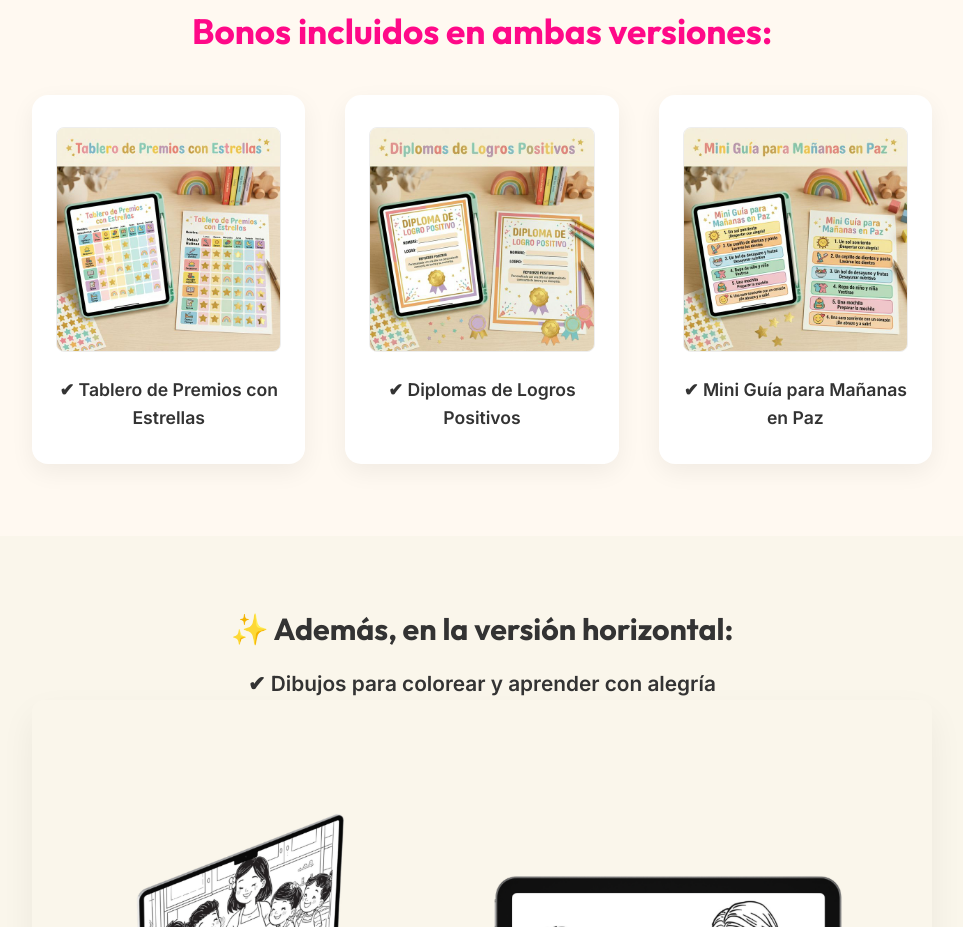
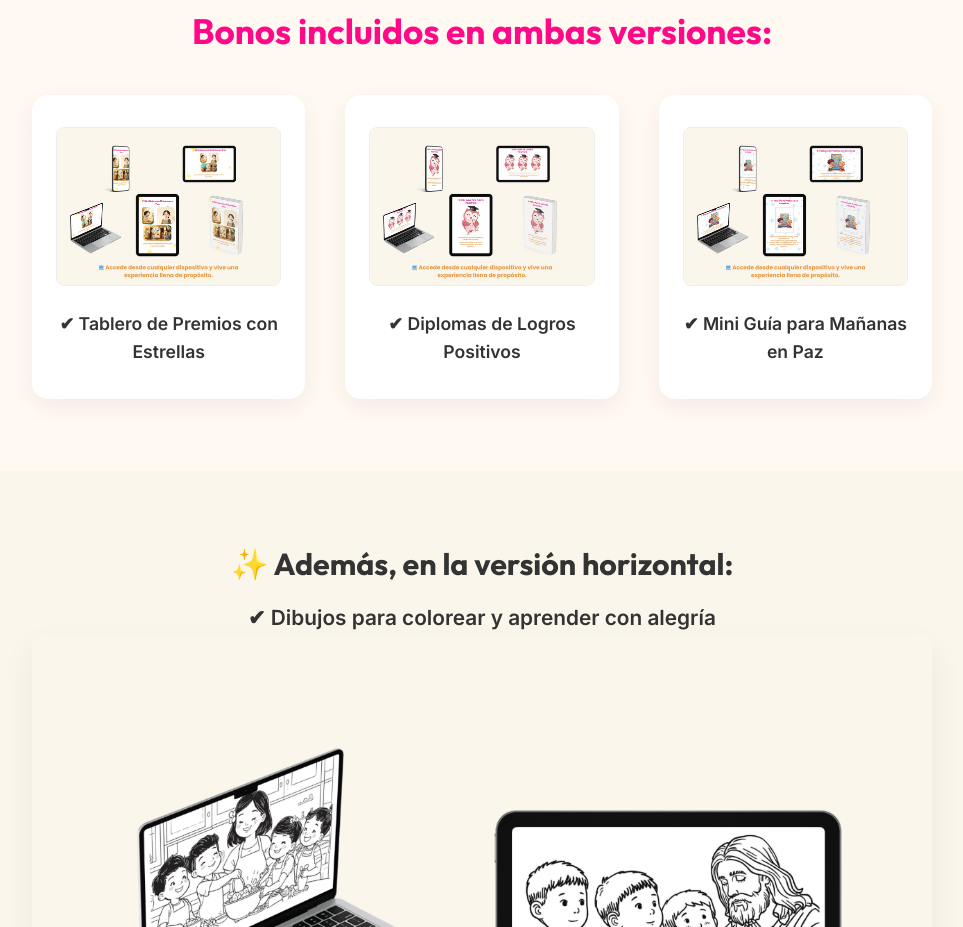
Before and after one commit to GabrielZavodiniVanz/salesfront, a plain HTML site: page index.html in a window 1280 px wide. Shown: the part 3540-4467 px from the top of the page, without its empty margins (158-1121 px from the left). Drawn offline with Linux system fonts and the light colour scheme.

Commit message:
imagens att

```diff
--- a/index.html
+++ b/index.html
@@ -126,15 +126,15 @@
             <h2 class="title-pink text-center mt-2">Bonos incluidos en ambas versiones:</h2>
             <div class="bonus-grid mt-4">
                 <div class="bonus-item">
-                    <img src="analise/images/image5.png" alt="Tablero de Premios" class="responsive-img">
+                    <img src="analise/images/image5.jpeg" alt="Tablero de Premios" class="responsive-img">
                     <p>✔ Tablero de Premios con Estrellas</p>
                 </div>
                 <div class="bonus-item">
-                    <img src="analise/images/image6.png" alt="Diplomas de Logros Positivos" class="responsive-img">
+                    <img src="analise/images/image6.jpeg" alt="Diplomas de Logros Positivos" class="responsive-img">
                     <p>✔ Diplomas de Logros Positivos</p>
                 </div>
                 <div class="bonus-item">
-                    <img src="analise/images/image7.png" alt="Mini Guía para Mañanas en Paz" class="responsive-img">
+                    <img src="analise/images/image7.jpeg" alt="Mini Guía para Mañanas en Paz" class="responsive-img">
                     <p>✔ Mini Guía para Mañanas en Paz</p>
                 </div>
             </div>
```
Also changed, not shown: analise/images/image5.jpeg (added), analise/images/image5.png (deleted), analise/images/image6.jpeg (added), analise/images/image6.png (deleted), analise/images/image7.jpeg (added), analise/images/image7.png (deleted).
